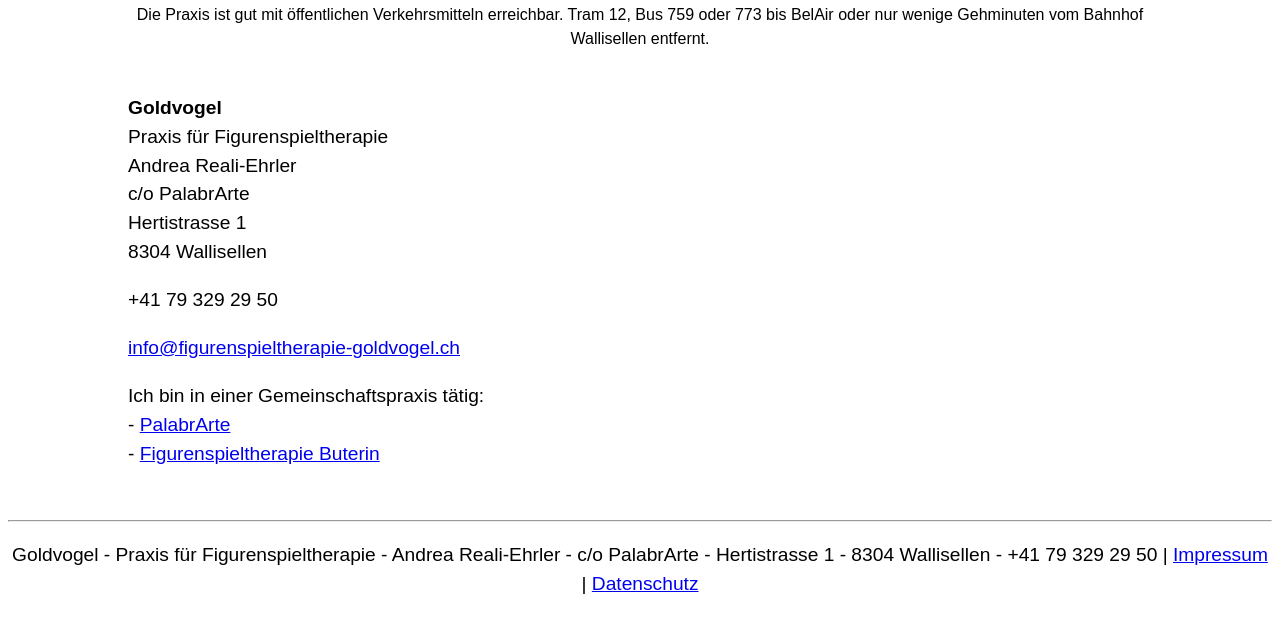
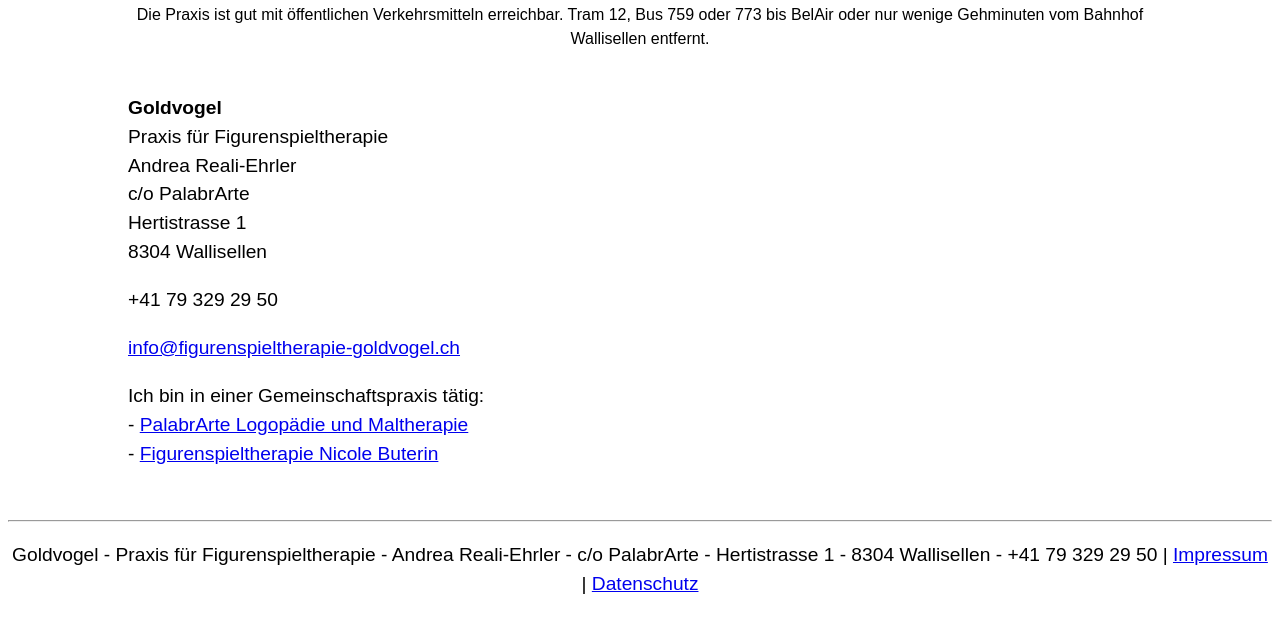
Before and after one commit to figurenspieltherapie-goldvogel/figurenspieltherapie-goldvogel.github.io, a Jekyll site: the page built from index.html, in a window 1280 px wide and 900 px high, scrolled down 13378 px, cut to the strip 282-900 px from the top of the window. Built offline with Jekyll 4.4.1, drawn with Linux system fonts in a browser that asks for light colours.

Commit message:
Update 9-kontakt.html
Korrektur

```diff
--- a/_sections/9-kontakt.html
+++ b/_sections/9-kontakt.html
@@ -14,6 +14,6 @@ long_title: Kontakt
 <p><a href="mailto:info@figurenspieltherapie-goldvogel.ch">info@figurenspieltherapie-goldvogel.ch</a></p>
 
 <p>Ich bin in einer Gemeinschaftspraxis tätig:<br>
-- <a href="https://palabrarte.ch/">PalabrArte</a><br>
-- <a href="figurenspieltherapie-buterin.com">Figurenspieltherapie Buterin</a>
+- <a href="https://palabrarte.ch/">PalabrArte Logopädie und Maltherapie</a><br>
+- <a href="figurenspieltherapie-buterin.com">Figurenspieltherapie Nicole Buterin</a>
 </p>
```
